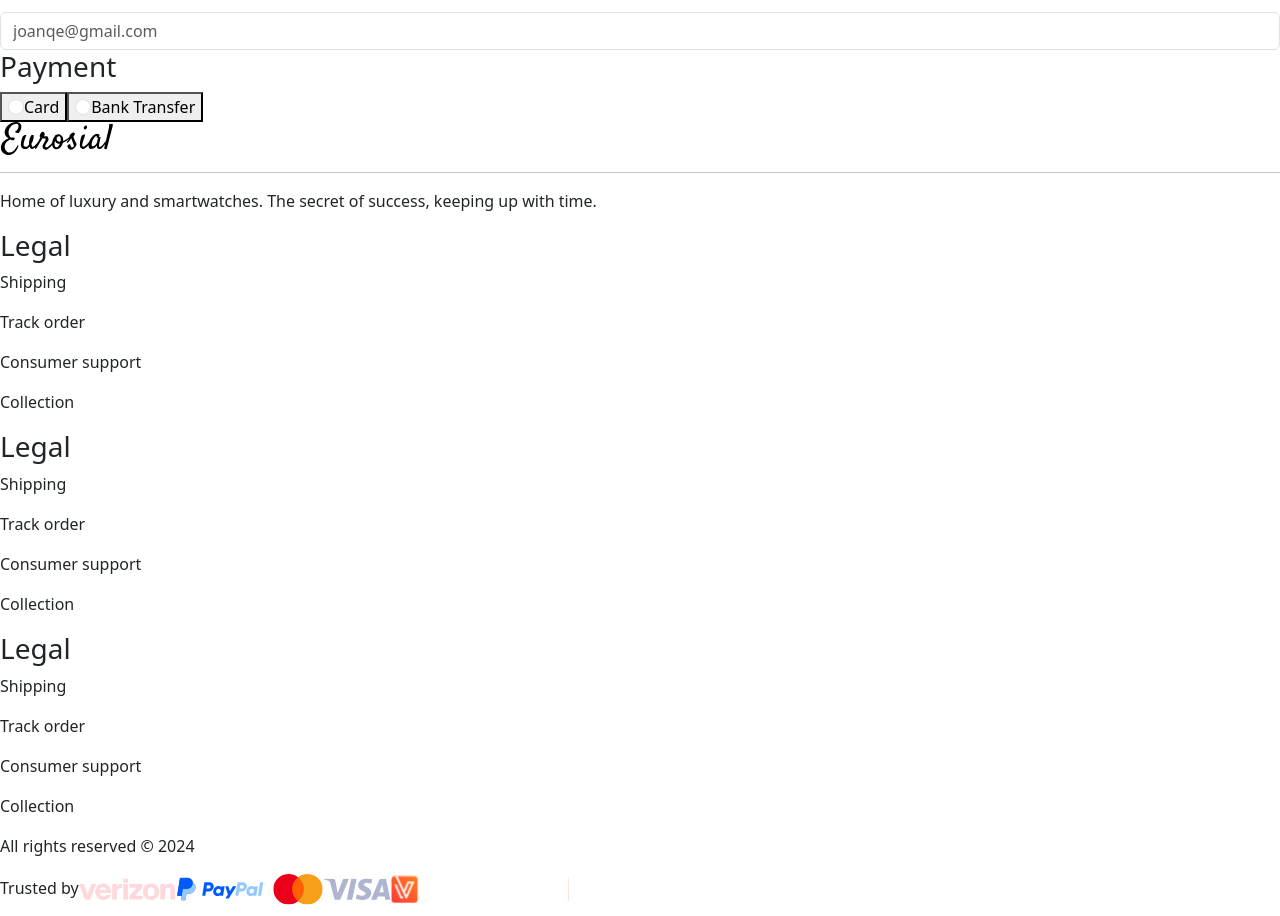
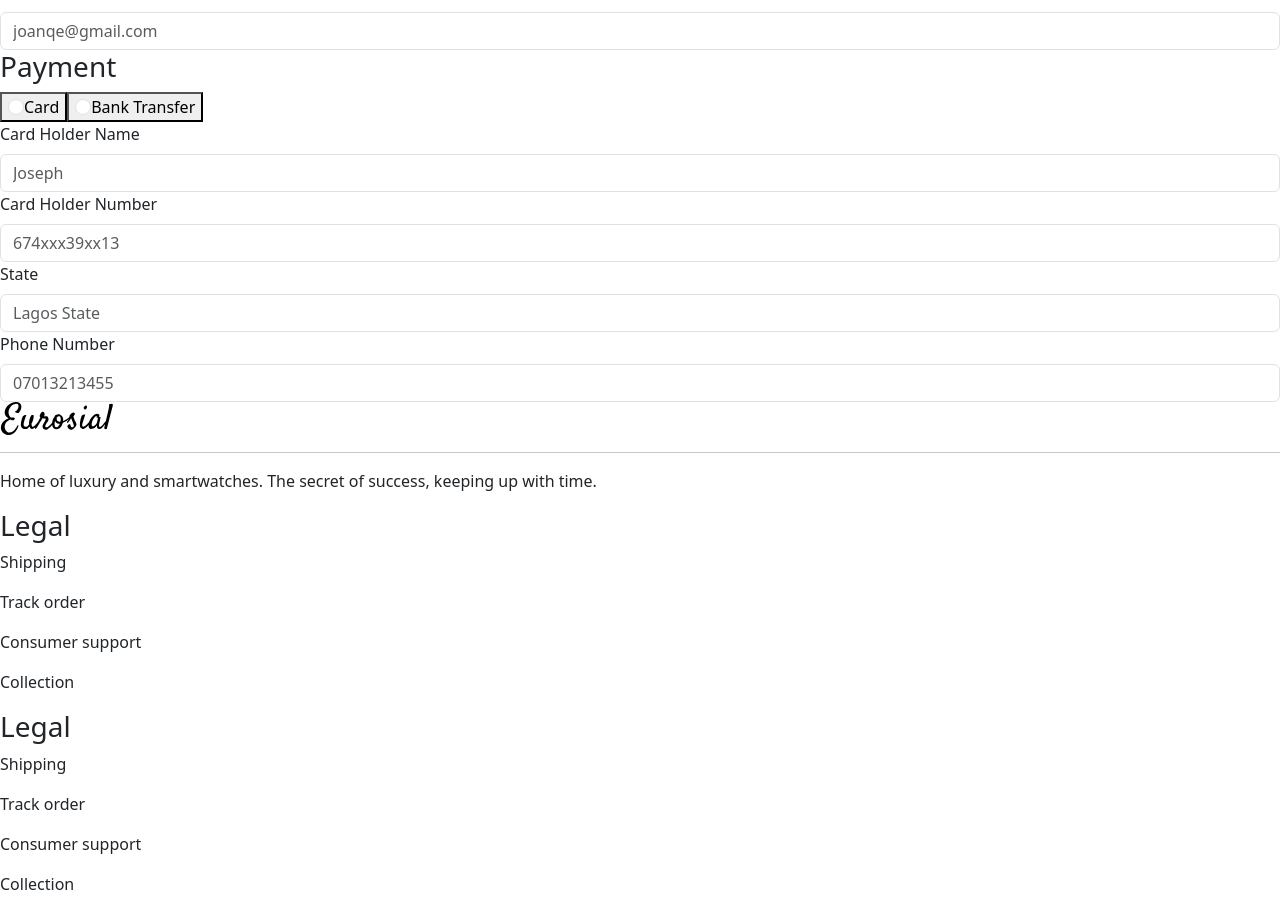
Before and after one commit to Loocee/Euro, a React (Create React App) app: page /checkout in a window 1280 px wide. Shown: the part 881-1797 px from the top of the page. Built offline with nearby package versions, Linux system fonts and the light colour scheme.

Commit message:
Updated code

```diff
--- a/src/components/Details.jsx
+++ b/src/components/Details.jsx
@@ -115,6 +115,60 @@
           Bank Transfer
         </button>
       </div>
+      <form>
+        <div>
+          <label htmlFor="input-cardname" className="form-label">
+            Card Holder Name
+          </label>
+          <input
+            type="text"
+            id="input-cardname"
+            className="form-control"
+            placeholder="Joseph"
+            required
+          />
+        </div>
+        <div>
+          <label htmlFor="input-cardnum" className="form-label">
+            Card Holder Number
+          </label>
+          <input
+            type="text"
+            id="input-cardnum"
+            className="form-control"
+            pattern="[0-9]{12}"
+            placeholder="674xxx39xx13"
+            required
+          />
+        </div>
+        <div>
+          <div>
+            <label htmlFor="input-state" className="form-label">
+              State
+            </label>
+            <input
+              type="text"
+              id="input-state"
+              className="form-control"
+              placeholder="Lagos State"
+              required
+            />
+          </div>
+          <div>
+            <label htmlFor="input-number" className="form-label">
+              Phone Number
+            </label>
+            <input
+              type="text"
+              id="input-number"
+              className="form-control"
+              pattern="[0-9]{11}"
+              placeholder="07013213455"
+              required
+            />
+          </div>
+        </div>
+      </form>
     </div>
   );
 }
```
